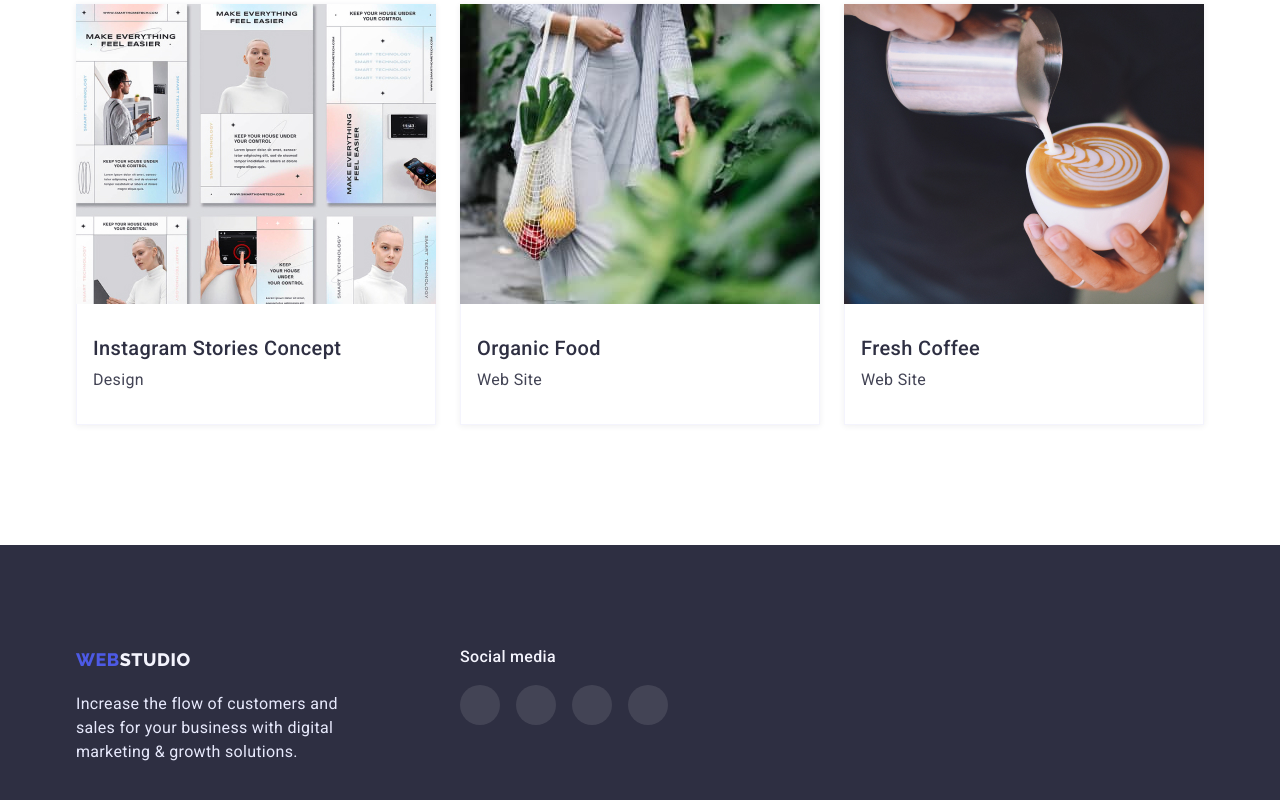
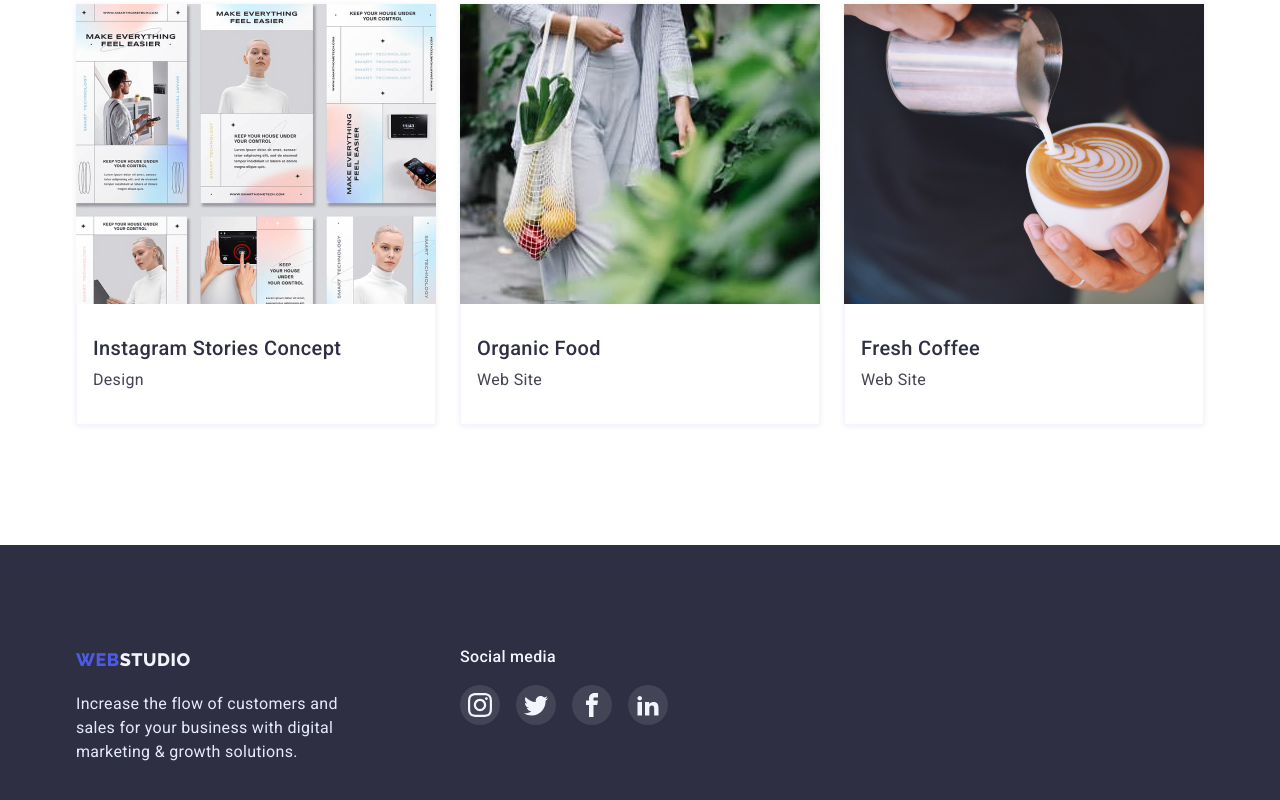
Before and after one commit to OlgaDzubak/goit-markup-hw-05, a plain HTML site: page portfolio.html in a window 1280 px wide. Shown: the part 1219-2019 px from the top of the page. Drawn offline with nearby package versions, Linux system fonts and the light colour scheme.

Commit message:
Update portfolio.html

```diff
--- a/portfolio.html
+++ b/portfolio.html
@@ -305,6 +305,7 @@
       </section>
     </main>
 
+
     <!--Footer-->
     <footer class="footer">
       <div class="container">
@@ -319,13 +320,13 @@
         </div>
 
         <div class="social-media">
-          <p class="social-media-footer-title">Social media</p>
+          <p class="social-media-footer-title">Social media</p]>
           <ul class="social-media-footer-list list">
 
             <li class="social-media--footer-item">
               <a href="#" class="social-media-footer-item-link link">
                 <svg class="footer-icon-svg">
-                  <use href="./images/our-team/sprite.svg#icon-instagram"></use>
+                  <use href="./images/sprite.svg#icon-instagram"></use>
                 </svg>
               </a>
             </li>
@@ -333,7 +334,7 @@
             <li class="social-media--footer-item">
               <a href="#" class="social-media-footer-item-link link">
                 <svg class="footer-icon-svg">
-                  <use href="./images/our-team/sprite.svg#icon-twitter"></use>
+                  <use href="./images/sprite.svg#icon-twitter"></use>
                 </svg>
               </a>
             </li>
@@ -341,7 +342,7 @@
             <li class="social-media--footer-item">
               <a href="#" class="social-media-footer-item-link link">
                 <svg class="footer-icon-svg">
-                  <use href="./images/our-team/sprite.svg#icon-facebook"></use>
+                  <use href="./images/sprite.svg#icon-facebook"></use>
                 </svg>
               </a>
             </li>
@@ -349,7 +350,7 @@
             <li class="social-media--footer-item">
               <a href="#" class="social-media-footer-item-link link">
                 <svg class="footer-icon-svg">
-                  <use href="./images/our-team/sprite.svg#icon-linkedin"></use>
+                  <use href="./images/sprite.svg#icon-linkedin"></use>
                 </svg>
             </a>
             </li>
```
